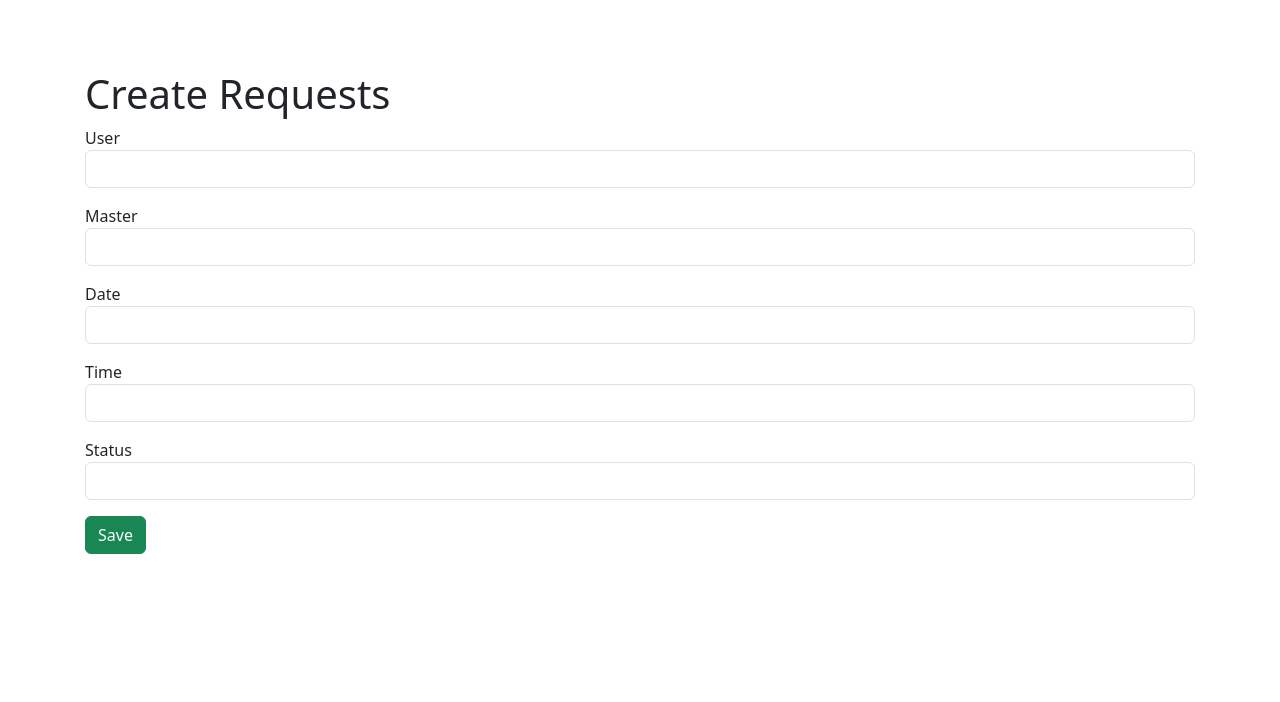
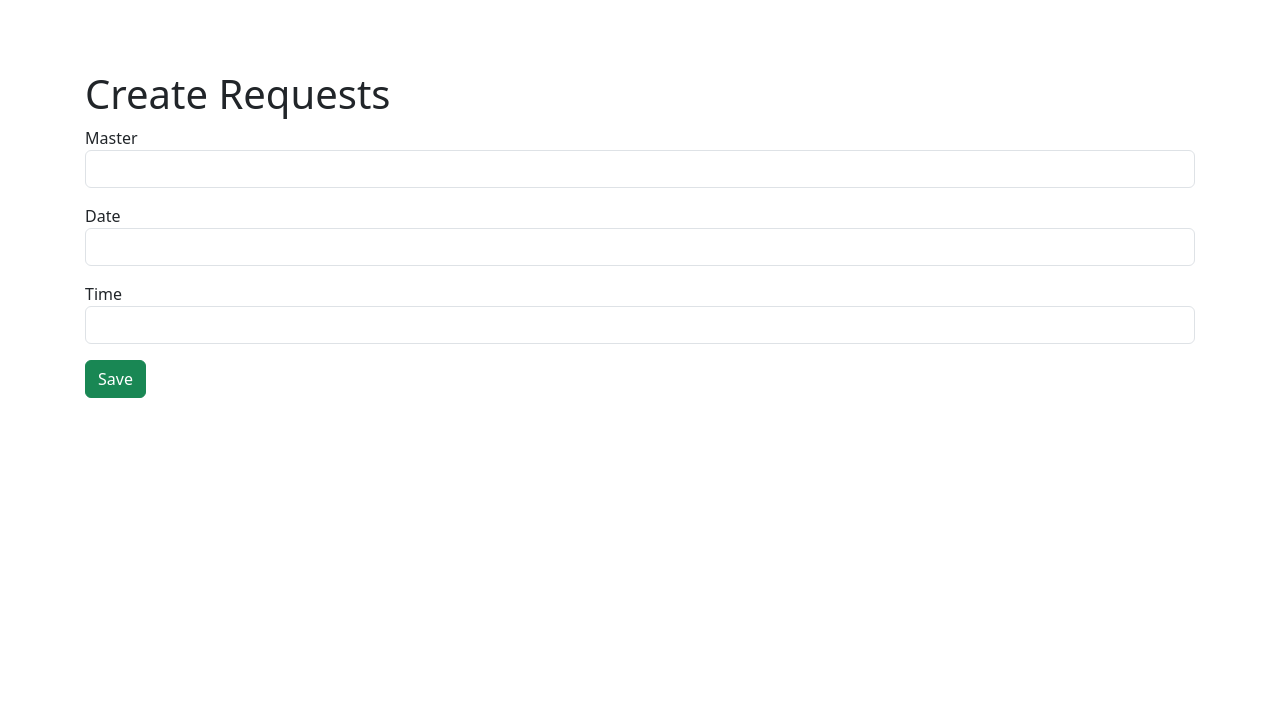
Before and after one commit to Regenerat/manic, a Yii app: template views/requests/create.php in a window 1280 px wide. Shown: the top 702 px of the page. Run offline with PHP 8.4 and a stand-in for Yii, Linux system fonts and the light colour scheme; the template is opened without the code that fills it, so the values that code supplies are empty; form fields are guessed from the names that the template uses; some libraries are stand-ins or nearby versions.

Commit message:
Отредактировал форму

```diff
--- a/views/requests/_form.php
+++ b/views/requests/_form.php
@@ -12,15 +12,12 @@ use yii\widgets\ActiveForm;
 
     <?php $form = ActiveForm::begin(); ?>
 
-    <?= $form->field($model, 'user_id')->textInput() ?>
-
     <?= $form->field($model, 'master_id')->textInput() ?>
 
     <?= $form->field($model, 'date')->textInput() ?>
 
     <?= $form->field($model, 'time')->textInput() ?>
 
-    <?= $form->field($model, 'status_id')->textInput() ?>
 
     <div class="form-group">
         <?= Html::submitButton('Save', ['class' => 'btn btn-success']) ?>
```
